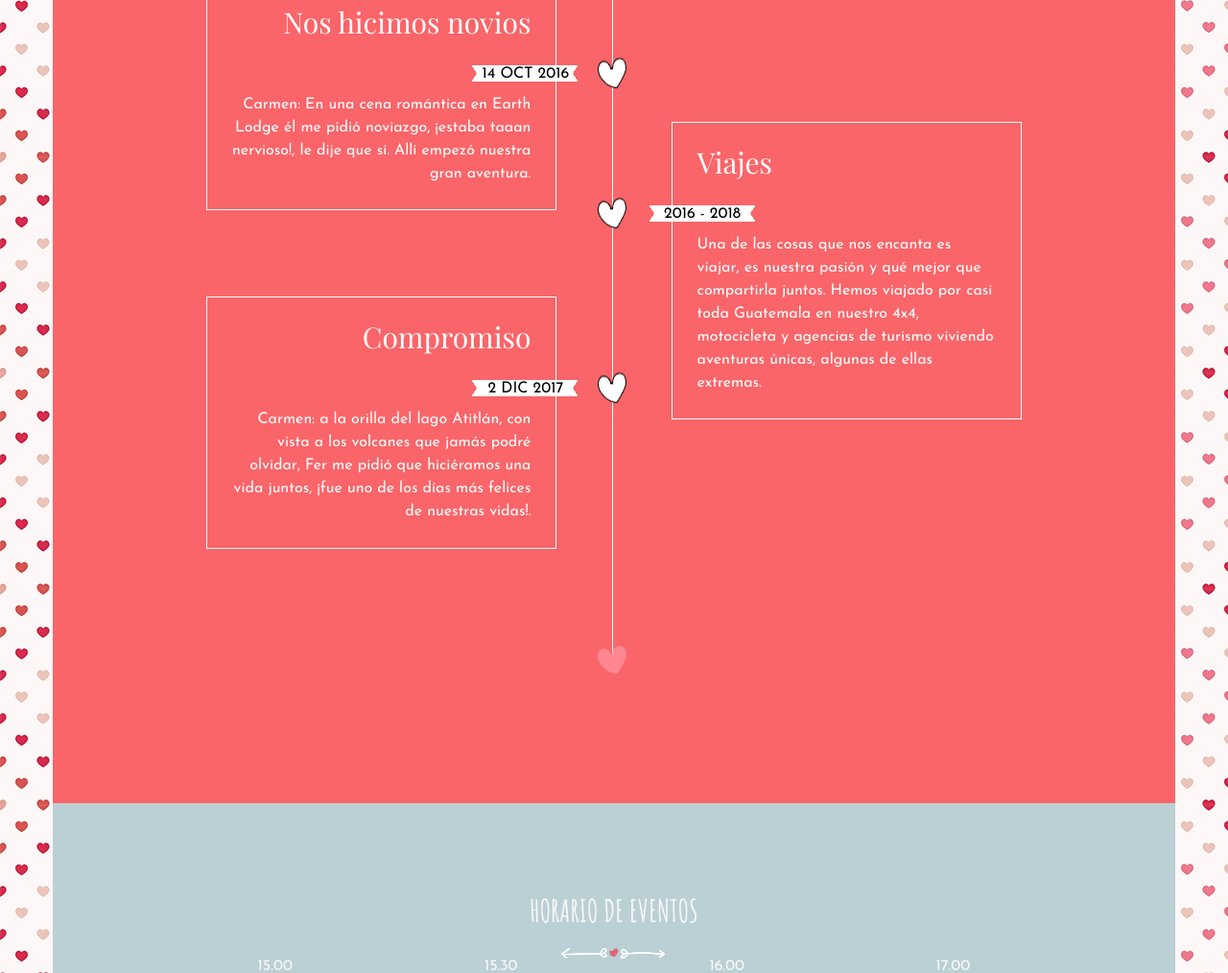
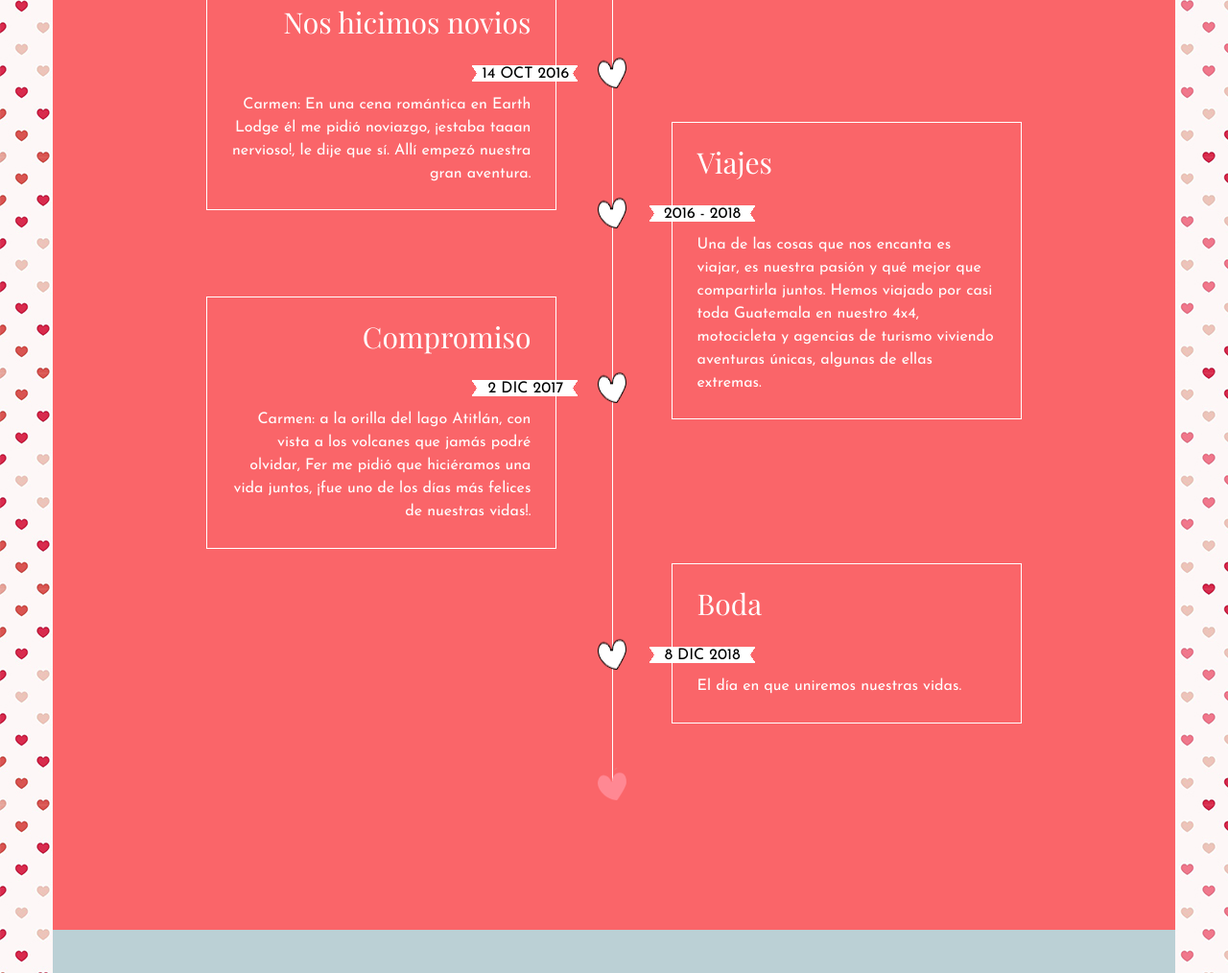
Before and after one commit to jfernandogt/boda-carmen-y-fer, a plain HTML site: page index.html in a window 1280 px wide. Shown: the part 2311-3325 px from the top of the page at 96% size. Drawn offline with nearby package versions, Linux system fonts and the light colour scheme; some packages are replaced by stand-ins of ours.

Commit message:
añadir nueva solapa para la fecha

```diff
--- a/index.html
+++ b/index.html
@@ -82,7 +82,6 @@
       </div>
       <div class="about-us">
         <div class="wrap">
-
           <div id="about" class="row groom-bride">
             <div class="col-sm-3 text-center">
               <h3>¿Quién es Fer?</h3>
@@ -203,6 +202,20 @@
                   </span>
                 </div>
                 <p>Carmen: a la orilla del lago Atitlán, con vista a los volcanes que jamás podré olvidar, Fer me pidió que hiciéramos una vida juntos, ¡fue uno de los días más felices de nuestras vidas!.</p>
+              </div> <!-- timeline-content -->
+            </div> <!-- timeline-block -->
+            <div class="timeline-block_item">
+              <div class="timeline-item-img cd-picture">
+                <img src="img/timeline-icon.png" alt="Picture">
+              </div> <!-- timeline-img -->
+              <div class="timeline-item-content">
+                <h3><span>Boda</span></h3>
+                <div class="timeline-item-date">
+                  <span>
+                    8 Dic 2018
+                  </span>
+                </div>
+                <p>El día en que uniremos nuestras vidas.</p>
               </div> <!-- timeline-content -->
             </div> <!-- timeline-block -->
             <span class="line"></span>
```
